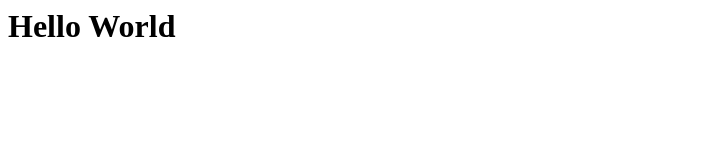
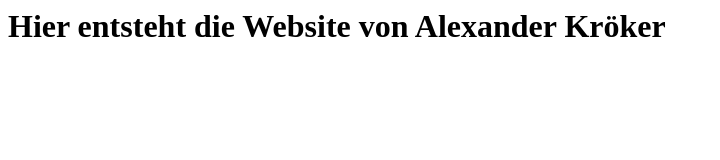
Before and after one commit to alexkroeker177/alexkroeker177.github.io, a plain HTML site: page index.html in a window 1280 px wide. Shown: the whole page, without its empty margins (0-720 px from the left). Drawn offline with Linux system fonts and the light colour scheme.

Commit message:
Work in progress

```diff
--- a/index.html
+++ b/index.html
@@ -1 +1 @@
-<h1>Hello World</h1>
+<h1>Hier entsteht die Website von Alexander Kröker</h1>
```
